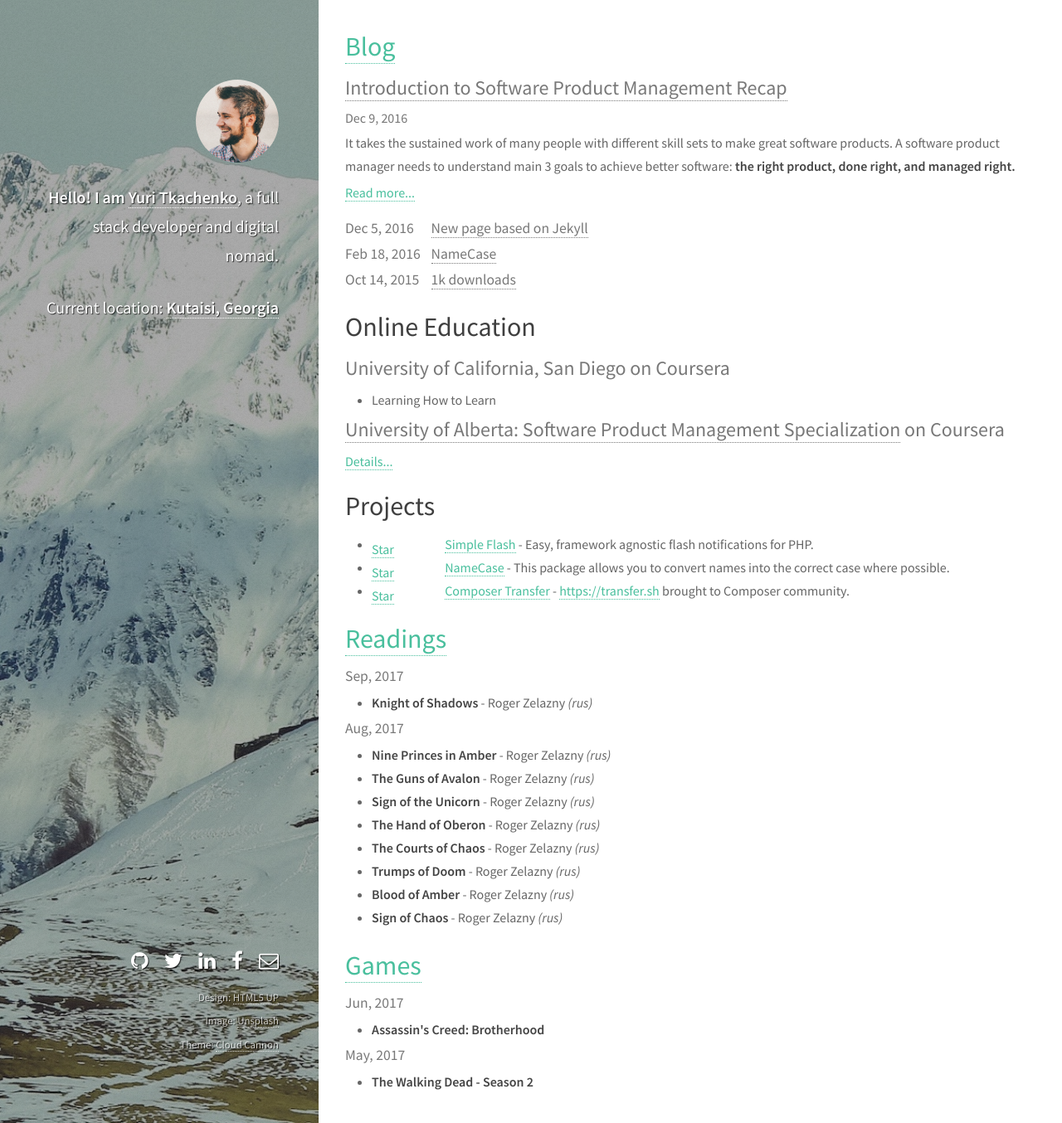
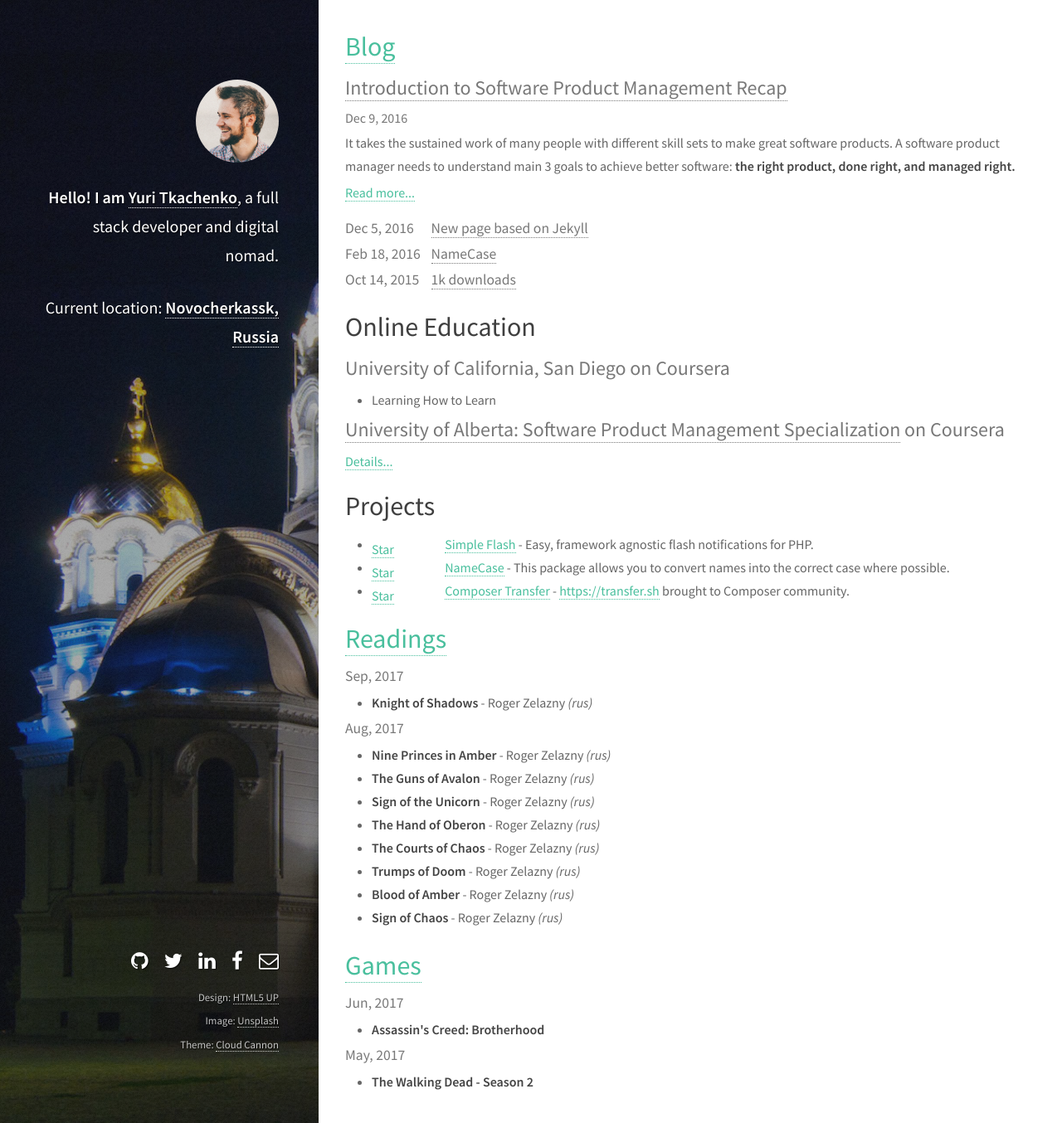
Before and after one commit to tamtamchik/tamtamchik.github.io, a Jekyll site: the page built from index.html, in a window 1280 px wide and 1354 px high. Shown: the whole window at 83% size. Built offline with Jekyll 4.4.1, drawn with Linux system fonts in a browser that asks for light colours.

Commit message:
:lipstick: back to ussr

```diff
--- a/_config.yml
+++ b/_config.yml
@@ -25,8 +25,8 @@ github_username:      tamtamchik
 linkedin_username:    tamtamchik
 facebook_username:    tamtamchik
 
-location:             Kutaisi, Georgia
-location_coordinates: Kutaisi+Georgia
+location:             Novocherkassk, Russia
+location_coordinates: Novocherkassk+Russia
 
 # Build settings
 markdown: kramdown
```
Also changed, not shown: images/bg.jpg, images/bg_geo.jpg (added), images/bg_novoch.jpg (deleted).
